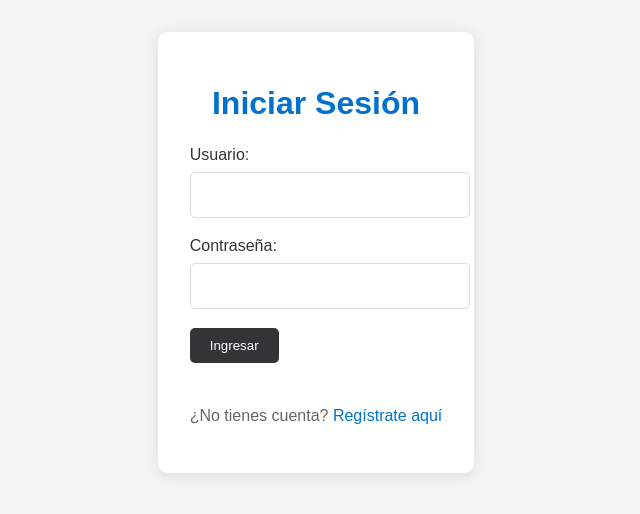
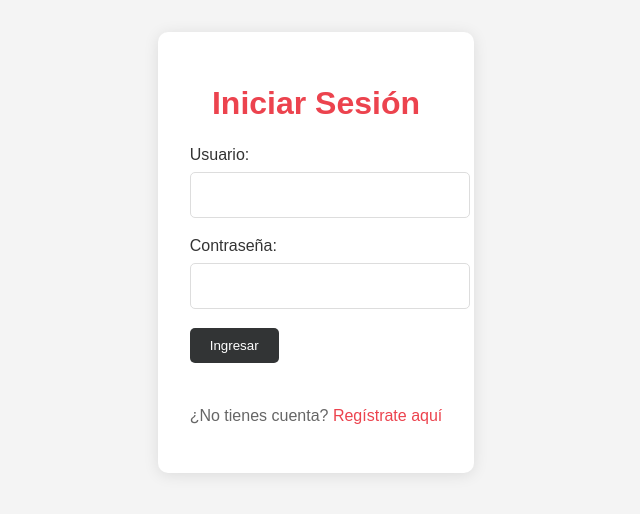
Before and after one commit to al03049639/DevOps, a website: page public/login.html in a window 1280 px wide. Shown: the whole page, without its empty margins (324-964 px from the left). Drawn offline with Linux system fonts and the light colour scheme; no server answers.

Commit message:
Update styles.css

```diff
--- a/public/css/styles.css
+++ b/public/css/styles.css
@@ -114,7 +114,7 @@ footer {
 }
 
 .auth-container h1 {
-    color: #0071ce;
+    color: #ec434e;
     text-align: center;
     margin-bottom: 1.5rem;
 }
@@ -144,7 +144,7 @@ footer {
 }
 
 .auth-link a {
-    color: #0071ce;
+    color: #ec434e;
     text-decoration: none;
 }
 
```
